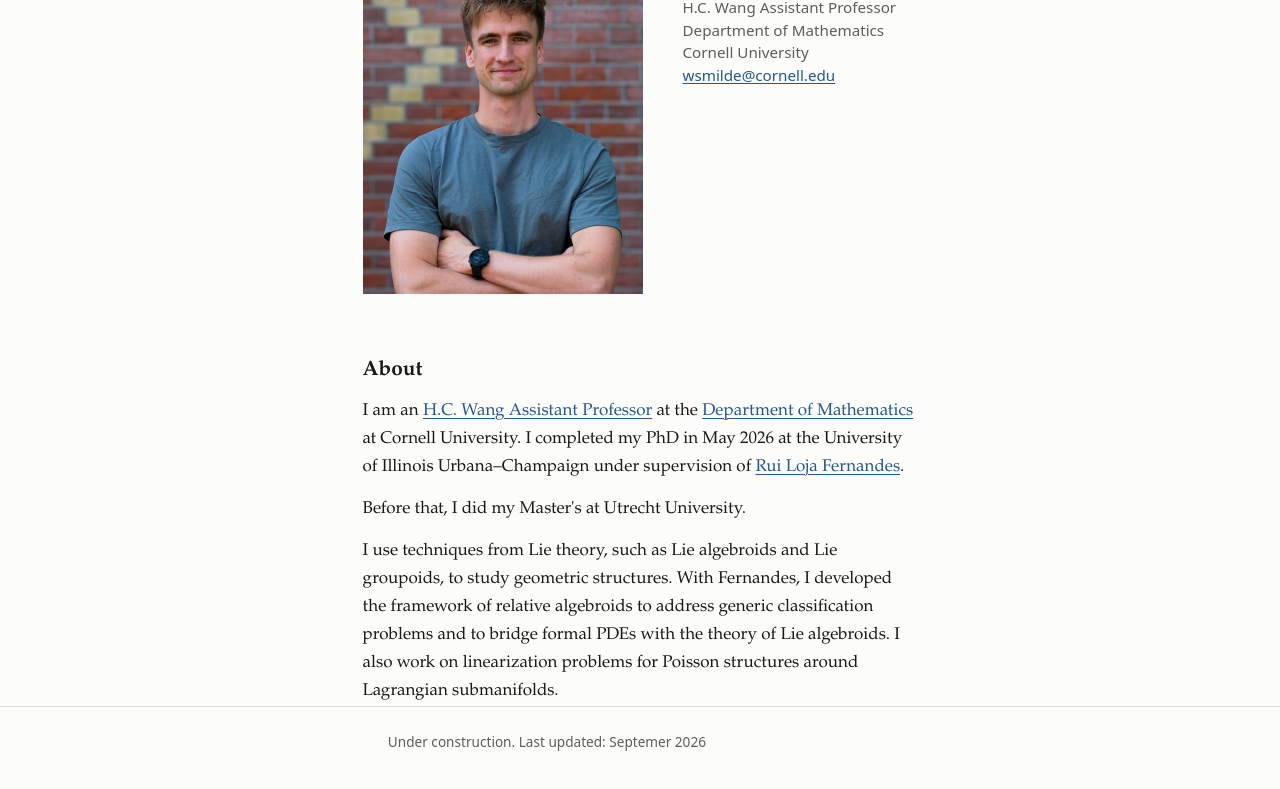
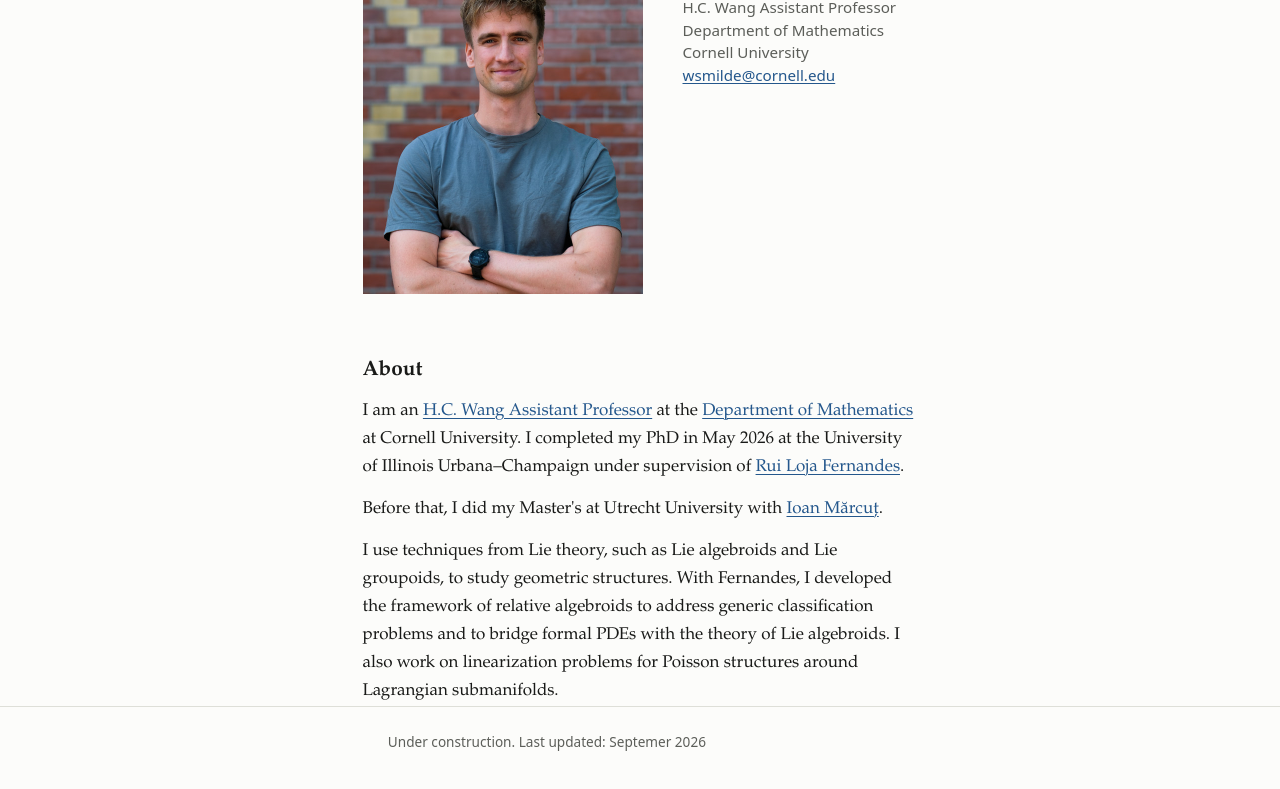
Before and after one commit to wilmersmilde/wilmersmilde.github.io, a plain HTML site: page index.html in a window 1280 px wide. Shown: the part 113-902 px from the top of the page. Drawn offline with Linux system fonts and the light colour scheme.

Commit message:
Added link to Master thesis advisor

```diff
--- a/index.html
+++ b/index.html
@@ -46,7 +46,7 @@
   <section aria-labelledby="profile-heading">
     <h2 id="profile-heading">About</h2>
     <p>I am an <a href="https://math.cornell.edu/wilmer-smilde">H.C. Wang Assistant Professor</a> at the <a href="https://math.cornell.edu/">Department of Mathematics</a> at Cornell University. I completed my PhD in May 2026 at the University of Illinois Urbana&ndash;Champaign under supervision of <a href="https://publish.illinois.edu/ruiloja/">Rui Loja Fernandes</a>.</p>
-    <p>Before that, I did my Master's at Utrecht University.</p>
+    <p>Before that, I did my Master's at Utrecht University with <a href="https://sites.google.com/view/marcut">Ioan Mărcuț</a>.</p>
     <p>I use techniques from Lie theory, such as Lie algebroids and Lie groupoids, to study geometric structures. With Fernandes, I developed the framework of relative algebroids to address generic classification problems and to bridge formal PDEs with the theory of Lie algebroids. I also work on linearization problems for Poisson structures around Lagrangian submanifolds.</p>
   </section>
 
```
